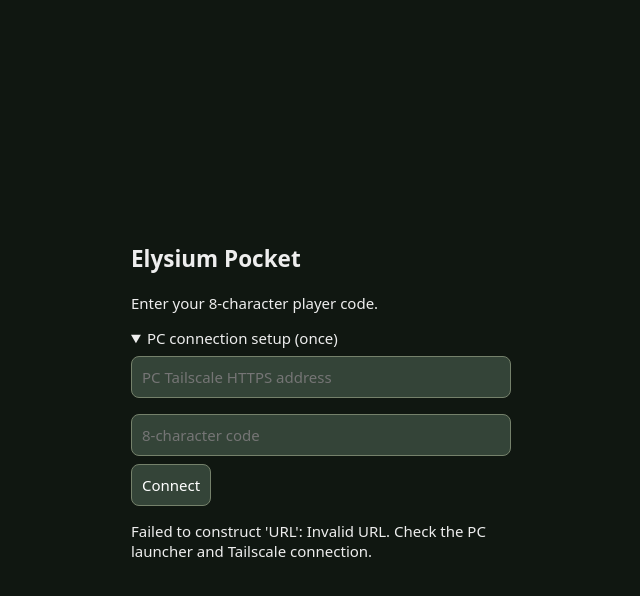
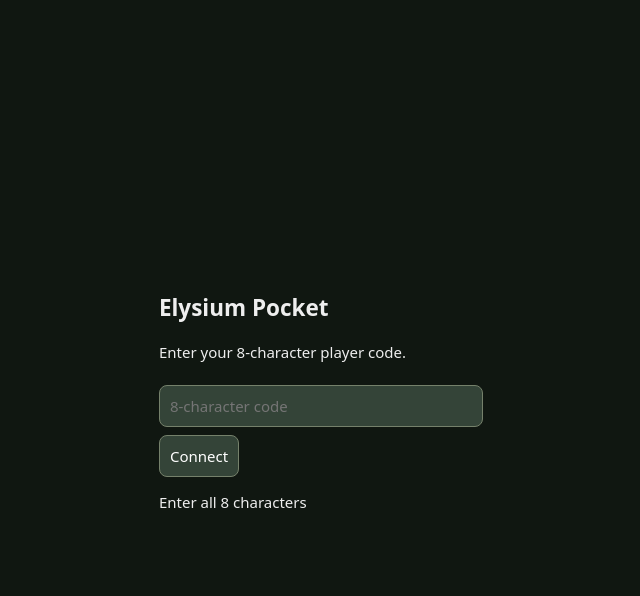
Before and after one commit to timmytwopointoh/WYRDFLUX-iPhone-Web, a plain HTML site: page elysium-pocket/index.html in a window 1280 px wide. Both pictures are taken after a click on the button "Connect". Shown: the whole page, without its empty margins (319-959 px from the left). Drawn offline with Linux system fonts and the light colour scheme.

Commit message:
Elysium v0.6: code-only join, preconfigure existing public game gateway

```diff
--- a/elysium-pocket/index.html
+++ b/elysium-pocket/index.html
@@ -1,28 +1,25 @@
 <!doctype html>
-<html><head><meta name="viewport" content="width=device-width,initial-scale=1,maximum-scale=1,user-scalable=no,viewport-fit=cover"><meta charset="utf-8"><title>Elysium Pocket</title><link rel="manifest" href="./manifest.webmanifest"><link rel="apple-touch-icon" href="./icon-180.png"><meta name="apple-mobile-web-app-capable" content="yes"><meta name="apple-mobile-web-app-status-bar-style" content="black-translucent"><meta name="theme-color" content="#101711">
+<html><head><meta name="viewport" content="width=device-width,initial-scale=1,maximum-scale=1,user-scalable=no,viewport-fit=cover"><meta charset="utf-8"><title>Elysium Pocket</title><meta name="elysium-build" content="0.6-code-only"><link rel="manifest" href="./manifest.webmanifest"><link rel="apple-touch-icon" href="./icon-180.png"><meta name="apple-mobile-web-app-capable" content="yes"><meta name="apple-mobile-web-app-status-bar-style" content="black-translucent"><meta name="theme-color" content="#101711">
 <style>
 *{box-sizing:border-box}html,body{margin:0;height:100%;background:#101711;color:#eee;font:15px system-ui;overscroll-behavior:none}body{display:flex;flex-direction:column}header,nav{display:flex;align-items:center;gap:6px;padding:6px max(6px,env(safe-area-inset-right)) 6px max(6px,env(safe-area-inset-left));background:#233027;flex-wrap:wrap}header{justify-content:space-between}button,input{font:inherit;border:1px solid #75816b;background:#344438;color:white;border-radius:8px;padding:10px;min-height:42px}button:active{background:#64754f}#end{background:#633d2d}#map{min-height:0;flex:1;display:flex;align-items:center;justify-content:center;overflow:hidden;touch-action:none;background:#090d09}#frame{max-height:100%;max-width:100%;object-fit:contain;touch-action:none;user-select:none;-webkit-user-drag:none}#pair{margin:auto;padding:20px;max-width:420px}#pair input{width:100%;margin:8px 0}#game{display:none;flex:1;min-height:0;flex-direction:column}#status{font-size:13px}nav{justify-content:center}button{white-space:nowrap}#context.active{background:#a07838}
 </style></head><body>
-<section id="pair"><h2>Elysium Pocket</h2><p>Enter your 8-character player code.</p><details id="setup"><summary>PC connection setup (once)</summary><input id="pc" type="url" autocomplete="off" autocapitalize="off" placeholder="PC Tailscale HTTPS address"></details><input id="code" type="text" autocomplete="off" autocapitalize="characters" maxlength="8" spellcheck="false" placeholder="8-character code"><button id="join">Connect</button><p id="error"></p><p id="androidSetup" hidden><a id="androidLink" style="color:#d9bd76">Open Android app with this PC saved</a></p></section>
+<section id="pair"><h2>Elysium Pocket</h2><p>Enter your 8-character player code.</p><input id="code" type="text" autocomplete="off" autocapitalize="characters" maxlength="8" spellcheck="false" placeholder="8-character code"><button id="join">Connect</button><p id="error"></p></section>
 <section id="game"><header><strong id="seat"></strong><span id="status">Connecting…</span><button id="leave">Disconnect</button></header><div id="map"><img id="frame" draggable="false" alt="Game stream"></div><nav>
 <button data-key="j">◀ Commander</button><button data-key="n">Commander ▶</button><button data-key="r">Recruit</button><button data-key="t">Transfer</button><button data-key="p">Power</button><button data-key="l">Trade</button><button data-key="PageUp">Zoom +</button><button data-key="PageDown">Zoom −</button><button id="context">Inspect</button><button data-key="Escape">Back</button><button id="end">End turn</button>
 </nav></section>
 <script>
 if(location.protocol==='https:'&&'serviceWorker' in navigator)navigator.serviceWorker.register('./sw.js',{scope:'./'}).catch(()=>{});
-let base='', token='', running=false, generation=0, inspect=false, tail=Promise.resolve(), lastTap=null, points=new Map(), gesture=null, frameURL='';
+const base='https://miss-princesses-masterpiece-maker.tailbe4401.ts.net:8443';
+let token='', running=false, generation=0, inspect=false, tail=Promise.resolve(), lastTap=null, points=new Map(), gesture=null, frameURL='';
 const $=id=>document.getElementById(id), img=$('frame');
-const saved=new URLSearchParams(location.hash.slice(1)).get('pc')||new URLSearchParams(location.search).get('pc')||localStorage.getItem('elysium-pc')||'';
-$('pc').value=saved;try{if(saved){base=serverAddress();localStorage.setItem('elysium-pc',base);$('setup').style.display='none';}else $('setup').open=true;}catch{$('setup').open=true;}
-if(saved&&/Android/i.test(navigator.userAgent)){try{const u=new URL(saved.startsWith('https://')?saved:'https://'+saved);if(/^([a-z0-9-]+\.)+ts\.net$/i.test(u.hostname)){$('androidLink').href='elysiumpocket://connect?pc='+encodeURIComponent(u.hostname);$('androidSetup').hidden=false;}}catch{}}
-function serverAddress(){let h=$('pc').value.trim();if(!h.startsWith('https://'))h='https://'+h;let u=new URL(h);if(u.protocol!=='https:'||!/^([a-z0-9-]+\.)+ts\.net$/i.test(u.hostname)||u.username||u.password||u.search||u.hash||(u.port&&u.port!=='8443')||(u.pathname!=='/'&&u.pathname!=='/play'))throw Error('Enter your PC Tailscale HTTPS hostname');return 'https://'+u.hostname+':8443';}
-async function api(path,body){const r=await fetch(base+path,{method:body===undefined?'GET':'POST',cache:'no-store',headers:{'Authorization':'Bearer '+token,...(body===undefined?{}:{'Content-Type':'application/json'})},...(body===undefined?{}:{body:JSON.stringify(body)})});if(!r.ok)throw Error('Request failed '+r.status);return r;}
+async function api(path,body){const r=await fetch(base+path,{method:body===undefined?'GET':'POST',cache:'no-store',headers:{'Authorization':'Bearer '+token,...(body===undefined?{}:{'Content-Type':'application/json'})},...(body===undefined?{}:{body:JSON.stringify(body)})});if(!r.ok){let message;try{message=(await r.json()).error}catch{}throw Error(message||('Connection failed '+r.status));}return r;}
 function send(v){const g=generation;tail=tail.catch(()=>{}).then(async()=>{if(running&&g===generation)await api('/input',v)}).catch(()=>{$('status').textContent='Input failed';});return tail;}
 function key(k){return send({kind:'key',key:k});}
 function pos(x,y){let r=img.getBoundingClientRect();if(!img.naturalWidth||r.width<=0||r.height<=0||x<r.left||x>r.right||y<r.top||y>r.bottom)return null;return{x:(x-r.left)/r.width,y:(y-r.top)/r.height};}
 function click(kind,x,y){let p=pos(x,y);if(p)send({kind,...p});}
 function pan(dx,dy){let k=Math.abs(dx)>Math.abs(dy)?(dx>0?'ArrowLeft':'ArrowRight'):(dy>0?'ArrowUp':'ArrowDown');key(k);}
 function stop(){running=false;generation++;points.clear();if(gesture)clearTimeout(gesture.timer);gesture=null;if(frameURL){URL.revokeObjectURL(frameURL);frameURL='';}img.removeAttribute('src');$('pair').style.display='block';$('game').style.display='none';}
-$('join').onclick=async()=>{try{base=serverAddress();localStorage.setItem('elysium-pc',base);const code=$('code').value.trim().toUpperCase();if(!/^[23456789ABCDEFGHJKLMNPQRSTUVWXYZ]{8}$/.test(code))throw Error('Enter all 8 characters');const r=await api('/join',{code});const j=await r.json();token=j.token;running=true;generation++;$('seat').textContent='Player '+j.player;$('pair').style.display='none';$('game').style.display='flex';$('code').value='';frames(generation);}catch(e){$('error').textContent=e.message+'. Check the PC launcher and Tailscale connection.';if(!base){$('setup').style.display='block';$('setup').open=true;}}};
+$('code').addEventListener('input',()=>{$('code').value=$('code').value.toUpperCase().replace(/[^A-Z0-9]/g,'').slice(0,8)});$('code').addEventListener('keydown',e=>{if(e.key==='Enter')$('join').click()});$('join').onclick=async()=>{if($('join').disabled)return;$('join').disabled=true;$('error').textContent='Connecting…';try{const code=$('code').value.trim().toUpperCase();if(!/^[23456789ABCDEFGHJKLMNPQRSTUVWXYZ]{8}$/.test(code))throw Error('Enter all 8 characters');const r=await api('/join',{code});const j=await r.json();token=j.token;running=true;generation++;$('seat').textContent='Player '+j.player;$('pair').style.display='none';$('game').style.display='flex';$('code').value='';frames(generation);}catch(e){$('error').textContent=e.message==='Failed to fetch'||e instanceof TypeError?'PC game gateway unavailable. Open Elysium Pocket - Two Players and wait for Ready.':e.message;}finally{$('join').disabled=false;}};
 $('leave').onclick=async()=>{try{await api('/leave',{})}catch{}stop();token='';};
 async function frames(g){while(running&&g===generation){try{let r=await api('/frame');let b=await r.blob();if(g!==generation)return;let url=URL.createObjectURL(b);let old=frameURL;frameURL=url;img.src=url;if(old)URL.revokeObjectURL(old);$('status').textContent='Connected';}catch(e){$('status').textContent='Waiting for game view';}await new Promise(r=>setTimeout(r,100));}}
 document.querySelectorAll('[data-key]').forEach(b=>b.onclick=()=>key(b.dataset.key));
```
